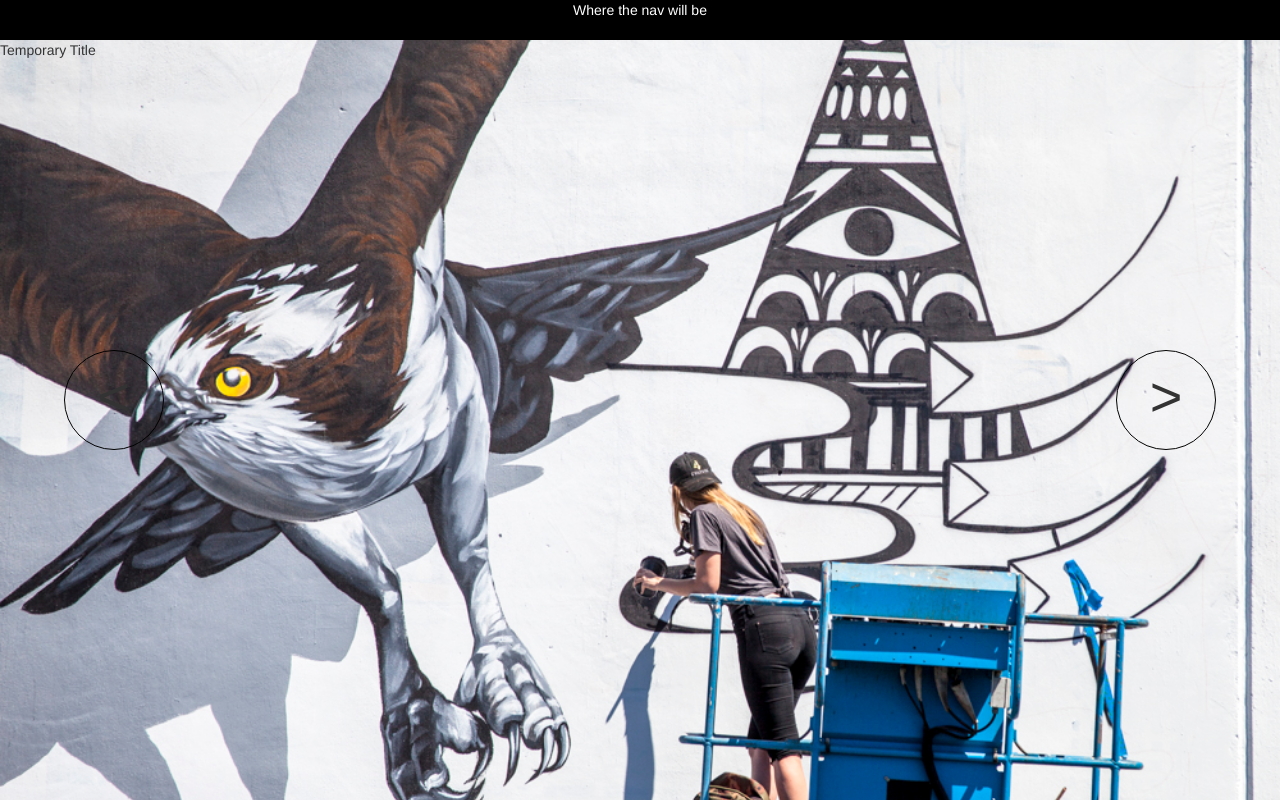
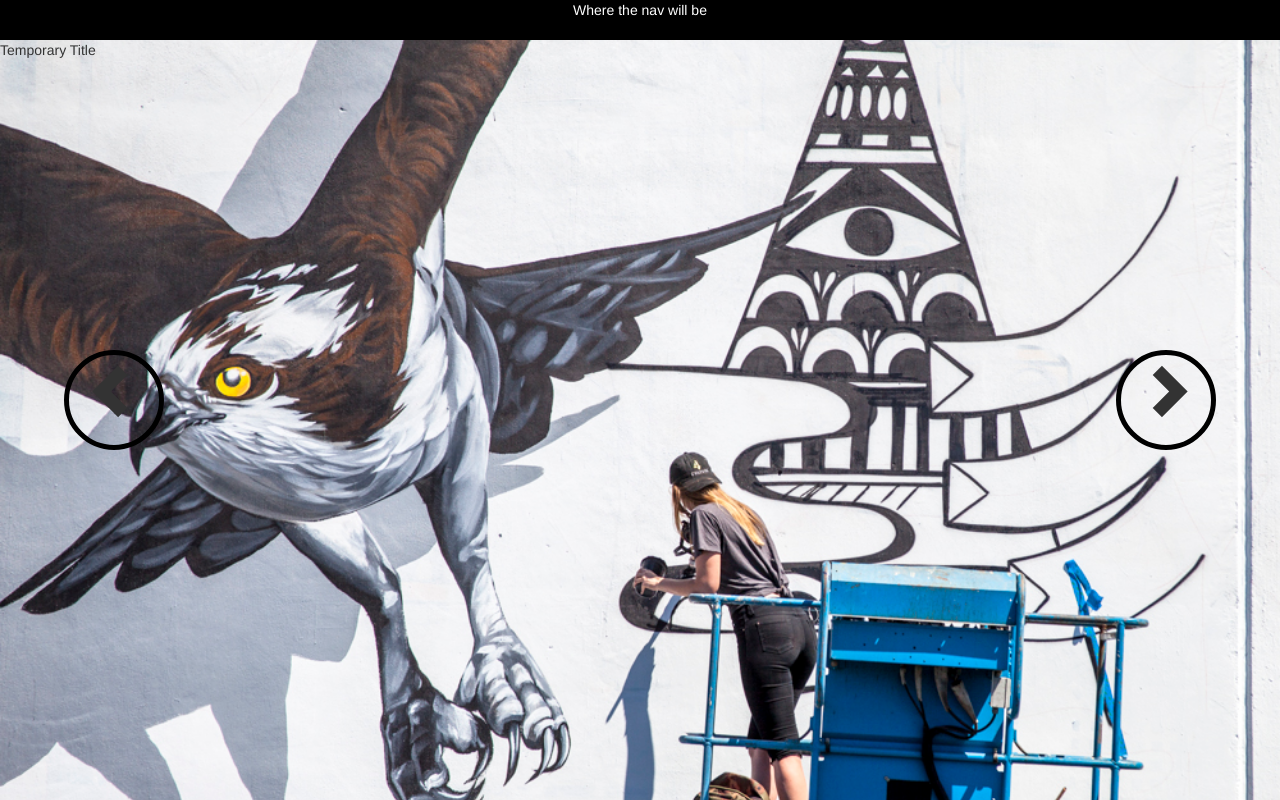
Before and after one commit to ashaunthomas/KCTS9_Interactive_SODO_Piece, a plain HTML site: page sodo/HorizontalTheme/horizontaltheme.html in a window 1280 px wide. Drawn offline with nearby package versions, Linux system fonts and the light colour scheme.

Commit message:
i hate buttons

```diff
--- a/sodo/HorizontalTheme/horizontaltheme.css
+++ b/sodo/HorizontalTheme/horizontaltheme.css
@@ -37,8 +37,15 @@ body {
   width:100px;
   height:100px;
   border-radius:100%;
-  border: 1px solid black;
+  border: 5px solid black;
   font-size: 56px;
+}
+
+.btn span {
+  text-align: center;
+  vertical-align: middle;
+  height: 90px;
+  margin: auto;
 }
 
 #back {
--- a/sodo/HorizontalTheme/horizontaltheme.html
+++ b/sodo/HorizontalTheme/horizontaltheme.html
@@ -12,8 +12,8 @@
     <div id="nav">Where the nav will be</div>
     <div id="header">Temporary Title</div>
     <div id = "bodytitle">
-      <div class = "btn btn-secondary" id="back"><</div>
-      <div class = "btn btn-secondary" id="forward">></div>
+      <div class = "btn" id="back"><span class="glyphicon glyphicon-chevron-left"></span></div>
+      <div class = "btn" id="forward"><span class="glyphicon glyphicon-chevron-right"></span></div>
     </div>
     <div id="container-fluid">
       <div class = "field-item"></div>
```
